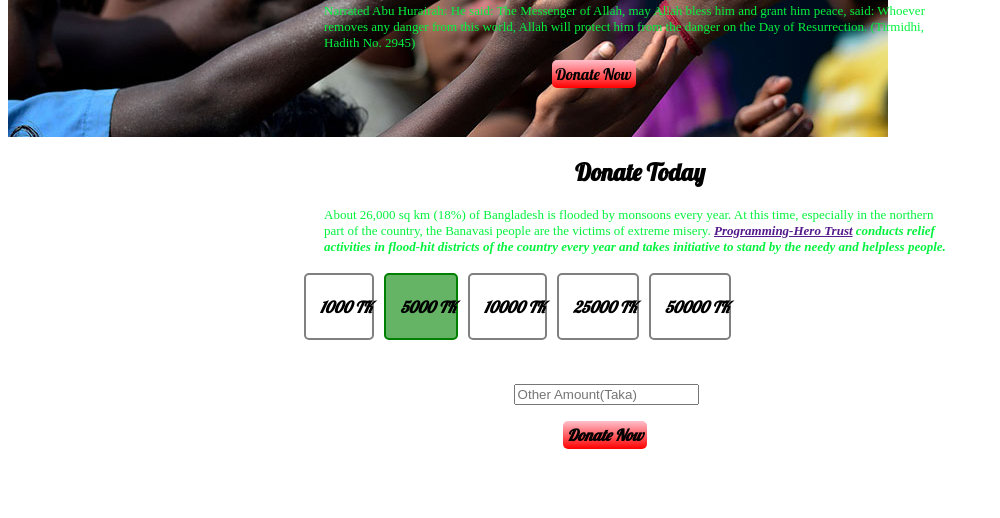
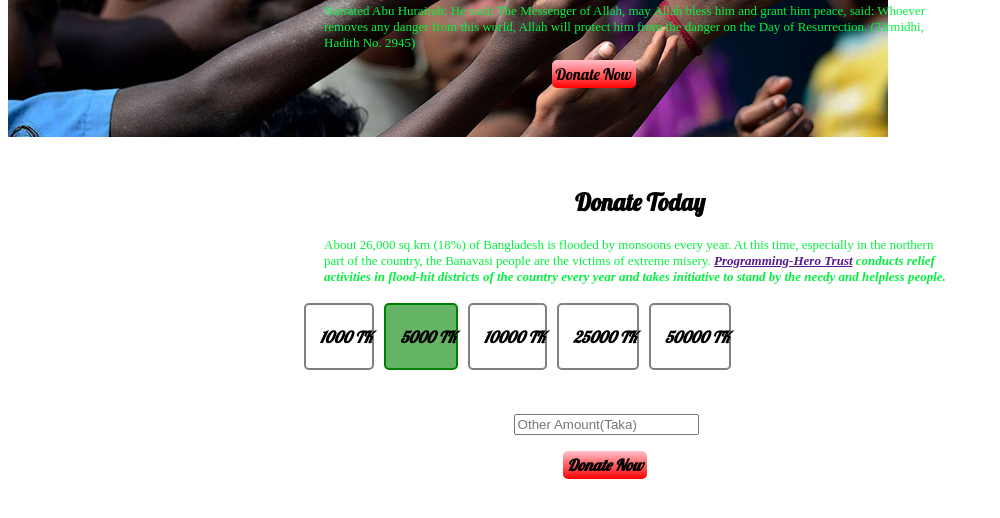
Before and after one commit to iftekerkayes/Assignment-one, a plain HTML site: page index.html in a window 1280 px wide. Shown: the part 248-766 px from the top of the page, without its empty margins (0-1000 px from the left). Drawn offline with Linux system fonts and the light colour scheme.

Commit message:
second section edited

```diff
--- a/index.html
+++ b/index.html
@@ -21,7 +21,7 @@
         </div>
     </section>
 
-    <section>
+    <section class="Top-margin">
         <div>
             <h2 class="heading2">Donate Today</h2>
             <p class="pera-edit">About 26,000 sq km (18%) of Bangladesh is flooded by monsoons every year. At this time, especially in the northern part of the country, the Banavasi people are the victims of extreme misery. <b><i><a href="" target="_blank">Programming-Hero Trust</a> conducts relief activities in flood-hit districts of the country every year and takes initiative to stand by the needy and helpless people.</p>
--- a/style.css
+++ b/style.css
@@ -84,3 +84,6 @@ body{
     margin-top:20px;
     margin-left: 20px;
 }
+.Top-margin{
+    margin-top: 50px;
+}
```
